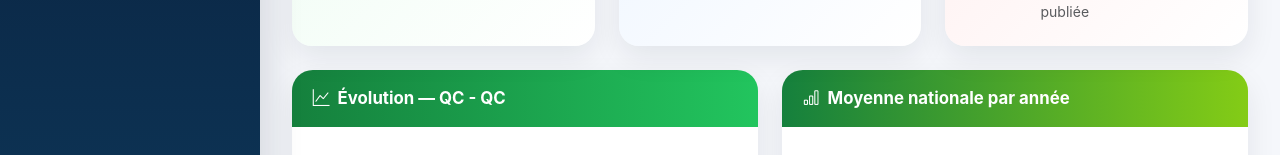
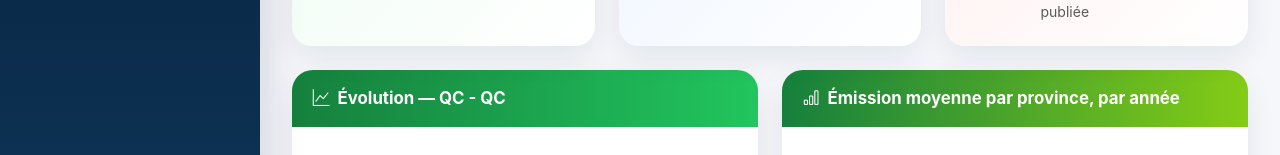
Before and after one commit to Ulrich120/Projet_INF4163_Climate_Canada, a React app in the folder Website/frontend/: page /pollution in a window 1280 px wide. Shown: the part 526-681 px from the top of the page. Built offline with nearby package versions, Linux system fonts and the light colour scheme; no server answers; the HTML template or start-up script is replaced by a standard one.

Commit message:
fix(web): préciser que le graphique de pollution est une moyenne par province
Le libellé « moyenne nationale » faisait croire à un total national (~700 Mt)
alors que la valeur est la moyenne des provinces (~55 Mt).

```diff
--- a/Website/frontend/src/pages/Pollution.jsx
+++ b/Website/frontend/src/pages/Pollution.jsx
@@ -126,7 +126,7 @@ function Pollution() {
     labels: annualAverages.map((item) => item.year),
     datasets: [
       {
-        label: "Émissions moyennes nationales",
+        label: "Émissions moyennes par province",
         data: annualAverages.map((item) => round2(item.average)),
         backgroundColor: "rgba(22,163,74,0.72)",
         borderRadius: 6,
@@ -365,7 +365,7 @@ function Pollution() {
               }}
             >
               <i className="bi bi-bar-chart me-2"></i>
-              Moyenne nationale par année
+              Émission moyenne par province, par année
             </div>
 
             <div className="p-4" style={{ height: "370px" }}>
@@ -396,7 +396,10 @@ function Pollution() {
                       {mostPollutedYear.Annee}
                     </div>
 
-                    <div>{mostPollutedYear.EmissionMoyenne_MtCO2e} Mt CO₂e</div>
+                    <div>
+                      {mostPollutedYear.EmissionMoyenne_MtCO2e} Mt CO₂e
+                      <span className="small text-muted"> par province</span>
+                    </div>
                   </div>
                 </div>
               )}
@@ -415,6 +418,7 @@ function Pollution() {
 
                     <div>
                       {leastPollutedYear.EmissionMoyenne_MtCO2e} Mt CO₂e
+                      <span className="small text-muted"> par province</span>
                     </div>
                   </div>
                 </div>
```
